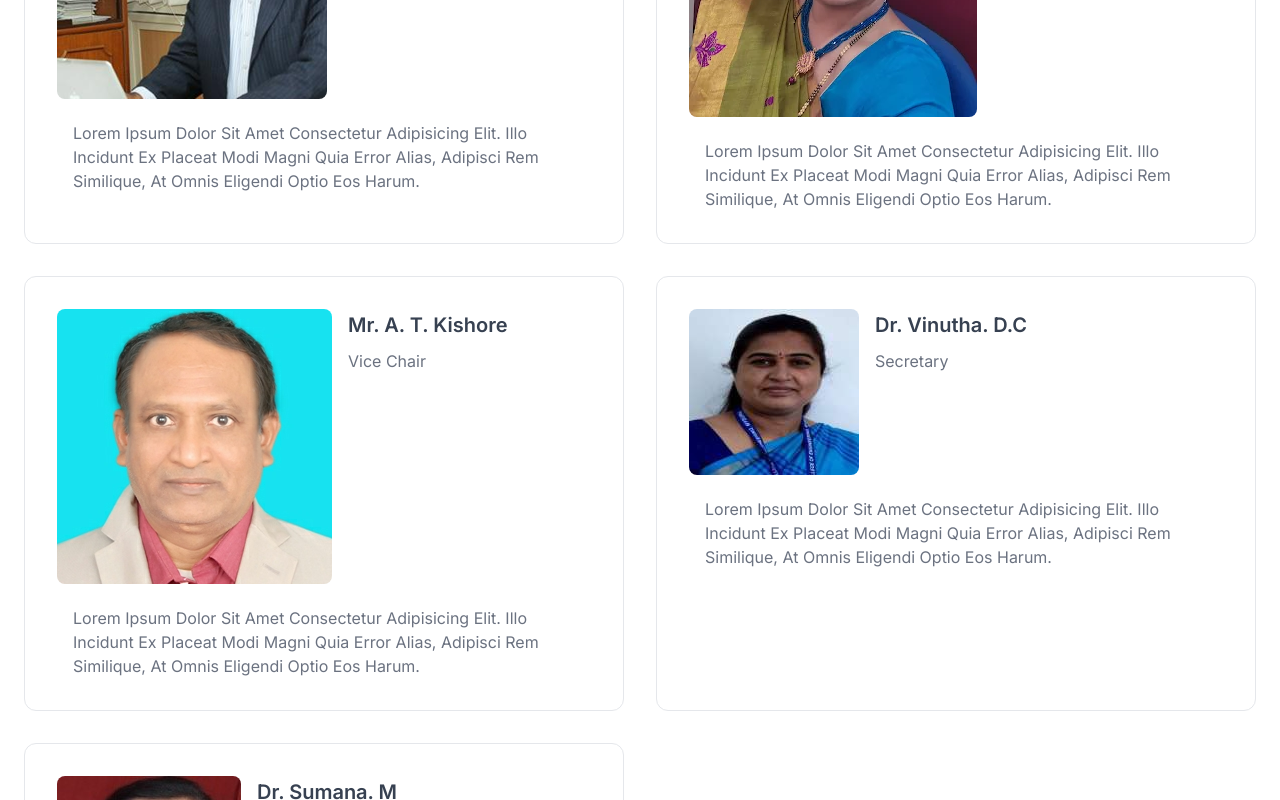
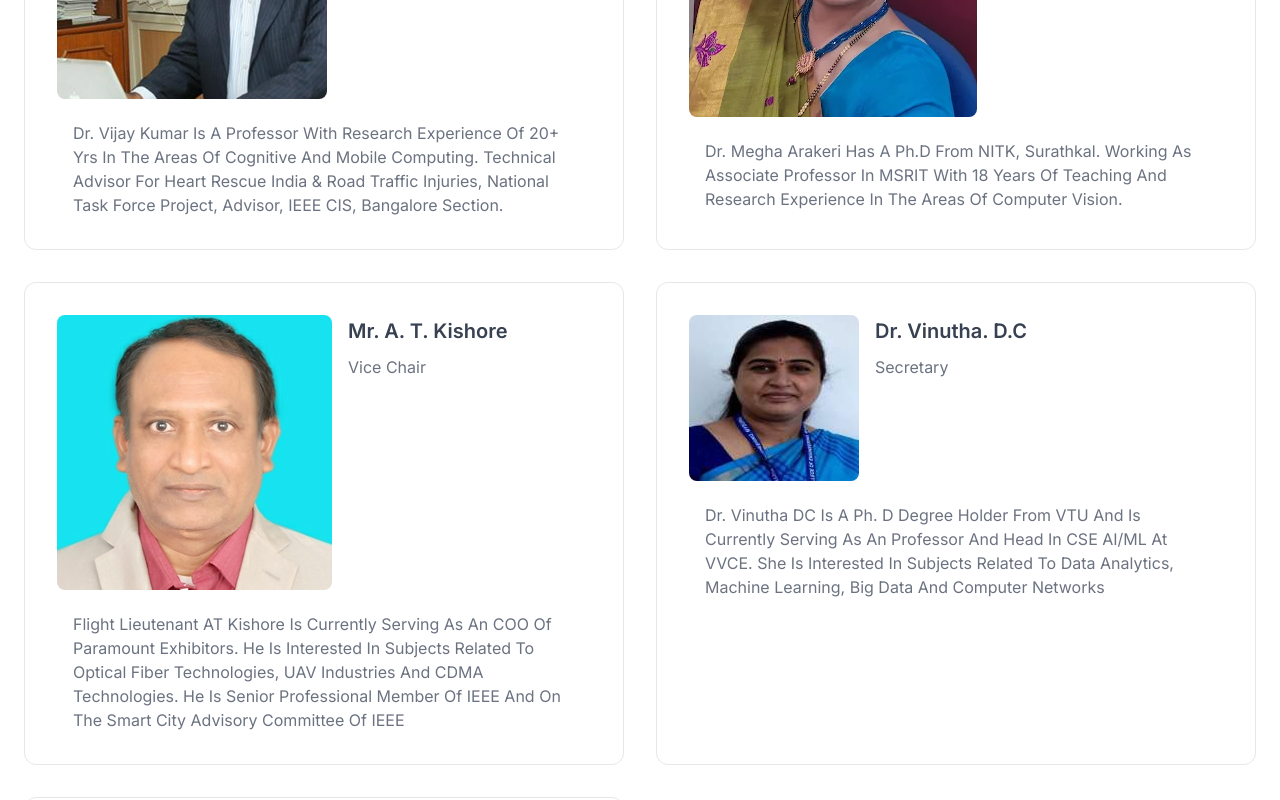
Before and after one commit to githubhosting/ieee, a Next.js app: page /members2 in a window 1280 px wide. Shown: the part 520-1320 px from the top of the page. Built offline with nearby package versions, Linux system fonts and the light colour scheme.

Commit message:
Update members2.jsx

```diff
--- a/src/pages/members2.jsx
+++ b/src/pages/members2.jsx
@@ -18,7 +18,7 @@ const members = [
     name: 'Dr. Vijaya Kumar B. P',
     designation: 'Advisor',
     description:
-      'Lorem ipsum dolor sit amet consectetur adipisicing elit. Illo incidunt ex placeat modi magni quia error alias, adipisci rem similique, at omnis eligendi optio eos harum.',
+      'Dr. Vijay Kumar is a Professor with research experience of 20+ Yrs in the areas of Cognitive and Mobile Computing. Technical Advisor for Heart Rescue India & Road Traffic Injuries, National Task force project, Advisor, IEEE CIS, Bangalore section.',
     image: img3,
     profile: '/documents/Vijaya Kumar-profile.pdf',
   },
@@ -26,7 +26,7 @@ const members = [
     name: 'Dr. Megha. P. Arakeri',
     designation: 'Chair',
     description:
-      'Lorem ipsum dolor sit amet consectetur adipisicing elit. Illo incidunt ex placeat modi magni quia error alias, adipisci rem similique, at omnis eligendi optio eos harum.',
+      'Dr. Megha Arakeri has a Ph.D from NITK, Surathkal. Working as Associate Professor in MSRIT with 18 years of teaching and research experience in the areas of Computer Vision.',
     image: img2,
     profile: '/documents/Megha-profile.pdf',
   },
@@ -34,7 +34,7 @@ const members = [
     name: 'Mr. A. T. Kishore',
     designation: 'Vice Chair',
     description:
-      'Lorem ipsum dolor sit amet consectetur adipisicing elit. Illo incidunt ex placeat modi magni quia error alias, adipisci rem similique, at omnis eligendi optio eos harum.',
+      'Flight lieutenant AT Kishore is currently serving as an  COO of Paramount Exhibitors. He is interested in subjects related to Optical Fiber Technologies, UAV Industries and  CDMA technologies. He is senior professional member of IEEE and on the smart city advisory committee of IEEE',
     image: img5,
     profile: '/documents/Kishore-profile.pdf',
   },
@@ -42,7 +42,7 @@ const members = [
     name: 'Dr. Vinutha. D.C',
     designation: 'Secretary',
     description:
-      'Lorem ipsum dolor sit amet consectetur adipisicing elit. Illo incidunt ex placeat modi magni quia error alias, adipisci rem similique, at omnis eligendi optio eos harum.',
+      'Dr. Vinutha DC is a Ph. D degree holder from VTU and is currently serving as an  professor and head in CSE AI/ML at VVCE. She is interested in subjects related to Data Analytics, Machine Learning, Big Data and Computer Networks',
     image: img1,
     profile: '/documents/Vinutha-profile.pdf',
   },
@@ -50,7 +50,7 @@ const members = [
     name: 'Dr. Sumana. M',
     designation: 'Treasurer',
     description:
-      'Lorem ipsum dolor sit amet consectetur adipisicing elit. Illo incidunt ex placeat modi magni quia error alias, adipisci rem similique, at omnis eligendi optio eos harum.',
+      'Dr. Sumana Maradithaya is a Ph. D degree holder from Manipal University and is currently serving as an associate professor in IS&E department of MSRIT. She is interested in subjects related to Data Mining , Data Science and Analytics, Machine Learning and Deep Learning',
     image: img4,
     profile: '/documents/Sumana-profile.pdf',
   },
```
